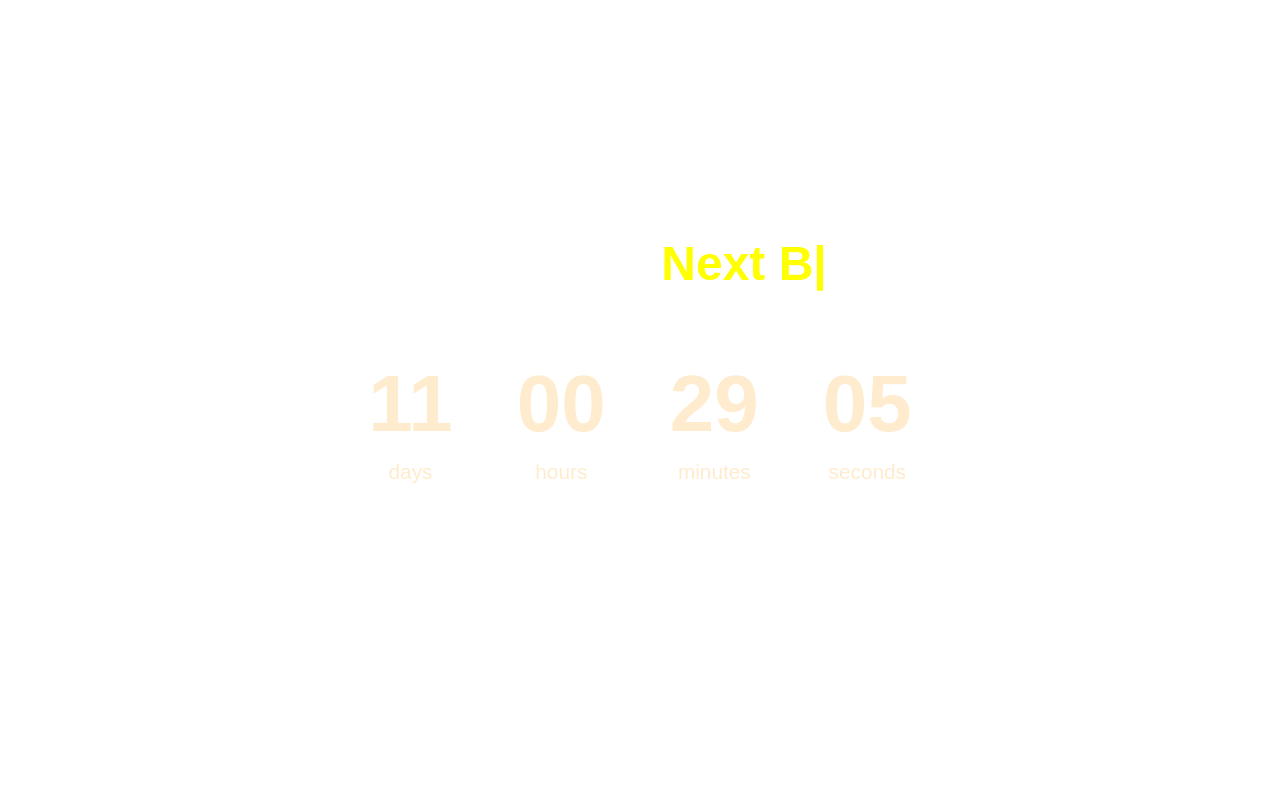
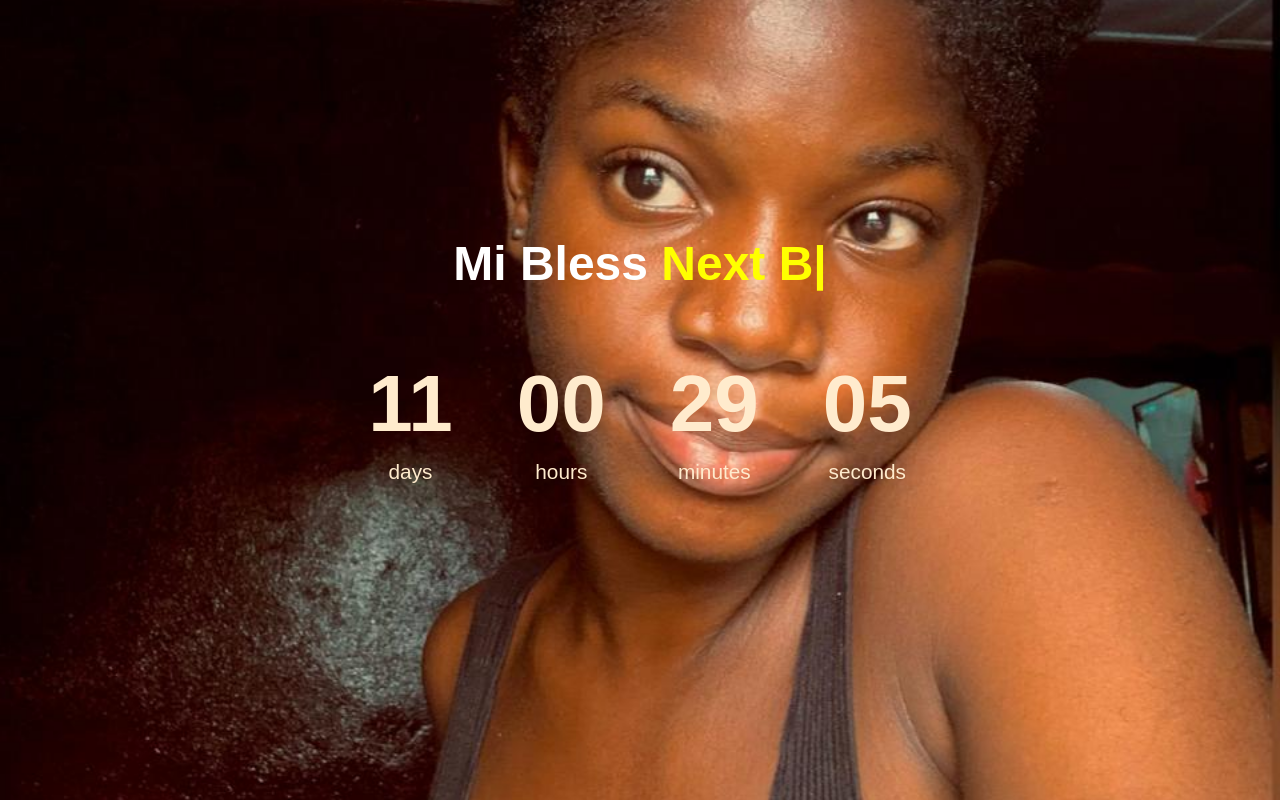
Before and after one commit to T-Swist/Thompson, a plain HTML site: page index.html in a window 1280 px wide. Drawn offline with nearby package versions, Linux system fonts and the light colour scheme; a web font is replaced by a local one.

Commit message:
Update style.css

```diff
--- a/style.css
+++ b/style.css
@@ -10,7 +10,7 @@
 
 body{
     font-family: 'poppins', sans-serif;
-    background-image: url("./images/bless.jpg");
+    background-image: url("./bless.jpg");
     background-size: cover;
     background-position: center center;
     min-height: 100vh;
```
